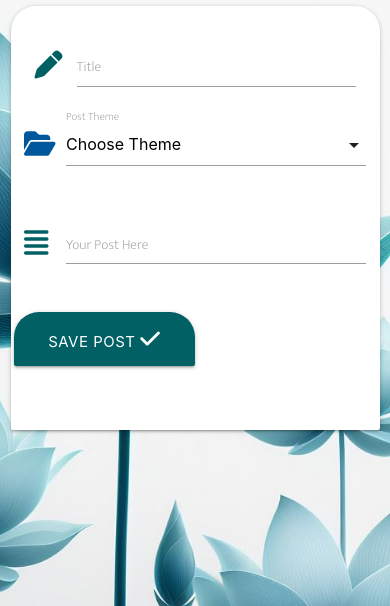
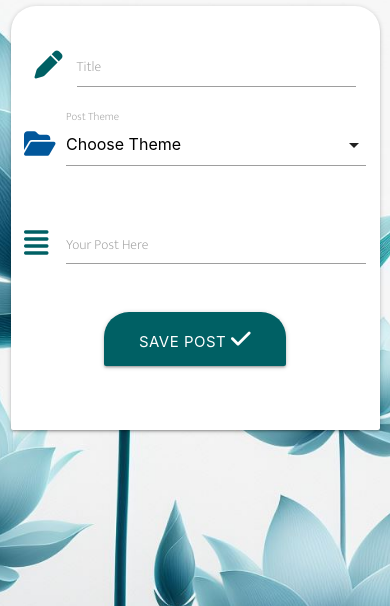
Before and after one commit to Melody-Lisa/blissboost, a Flask app: page /add_post in a window 390 px wide. Shown: the part 123-729 px from the top of the page. Run offline with Flask 3, Linux system fonts and the light colour scheme; data that the repository does not hold is empty; some libraries are stand-ins or nearby versions.

Commit message:
center edit profile and add post submit buttons on small screens

```diff
--- a/templates/add_post.html
+++ b/templates/add_post.html
@@ -49,7 +49,7 @@
             <!-- Save Post -->
             <div class="row">
                 <button type="submit"
-                 class="col s6 offset-m3 btn-large cyan darken-4 text-shadow">
+                 class="col s6 offset-s3 btn-large cyan darken-4 text-shadow center-align">
                     Save Post <i class="fa-solid fa-check"></i>
                 </button>
             </div>
--- a/templates/edit_profile.html
+++ b/templates/edit_profile.html
@@ -41,7 +41,7 @@
             <!-- Save Profile Info -->
             <div class="row">
                 <button type="submit"
-                 class="col s6 offset-m3 btn-large cyan darken-4 text-shadow">
+                 class="col s6 offset-s3 btn-large cyan darken-4 text-shadow">
                     Save <i class="fa-solid fa-check"></i>
                 </button>
             </div>
```
